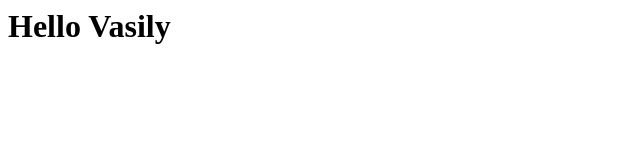
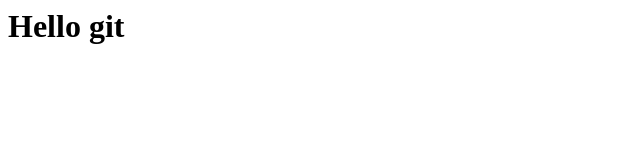
Before and after one commit to podguzovvasily/hello-world, a plain HTML site: page index.html in a window 1280 px wide. Shown: the whole page, without its empty margins (0-640 px from the left). Drawn offline with Linux system fonts and the light colour scheme.

Commit message:
Revert "Wrong commit"
This reverts commit 32d94fa8afc03c30bdd6295ba5821162a1f902a2.

```diff
--- a/index.html
+++ b/index.html
@@ -1 +1 @@
-<H1>Hello Vasily</H1>
+<H1>Hello git</H1>
```
